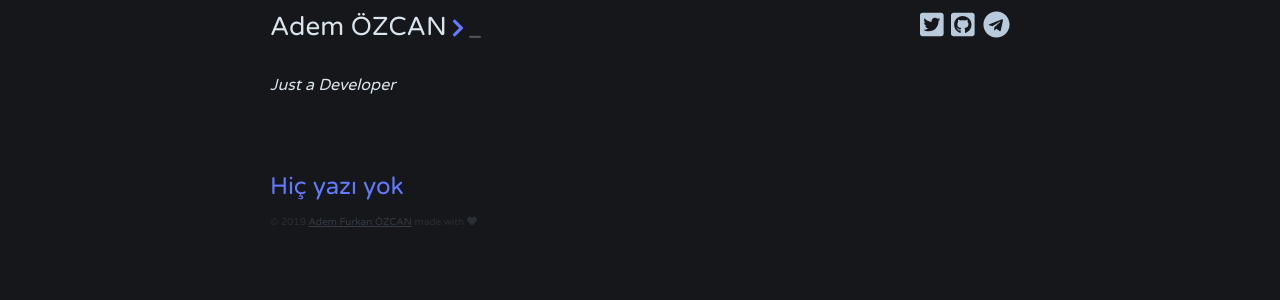
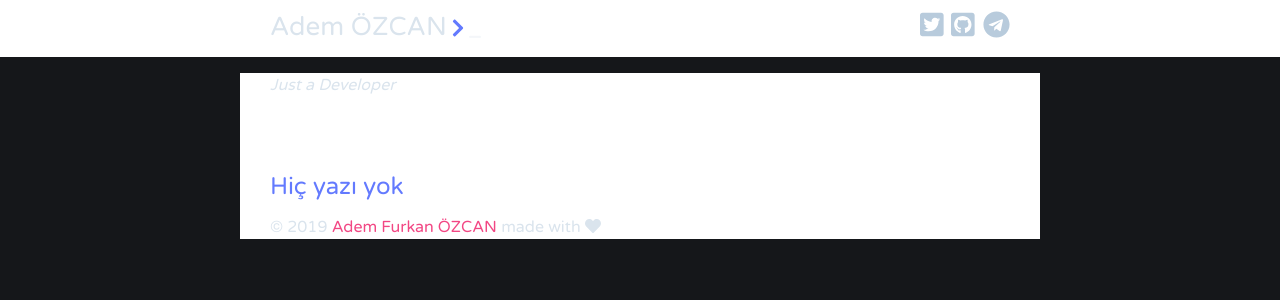
Before and after one commit to Adem68/blog-tr, a Jekyll site: the page built from index.html, in a window 1280 px wide. Shown: the top 300 px of the page. Built offline with Jekyll 4.4.1, drawn with Linux system fonts in a browser that asks for light colours; nearby versions of some CDN libraries; the list of posts is cut into pages by our own code.

Commit message:
Update footer.html

```diff
--- a/_includes/footer.html
+++ b/_includes/footer.html
@@ -1,6 +1,13 @@
+<!DOCTYPE html>
+<html>
+<style>
+div {
+  background-color: white;
+}
+</style>
 <footer class="site-footer">
   <div class="wrapper">
-    <div class="credits">© 2019 <a href="https://github.com/Adem68">Adem Furkan ÖZCAN</a> made with <i class="fas fa-heart"></i>
+    <div>© 2019 <a href="https://github.com/Adem68">Adem Furkan ÖZCAN</a> made with <i class="fas fa-heart"></i>
     </div>
   </div>
 </footer>
```
